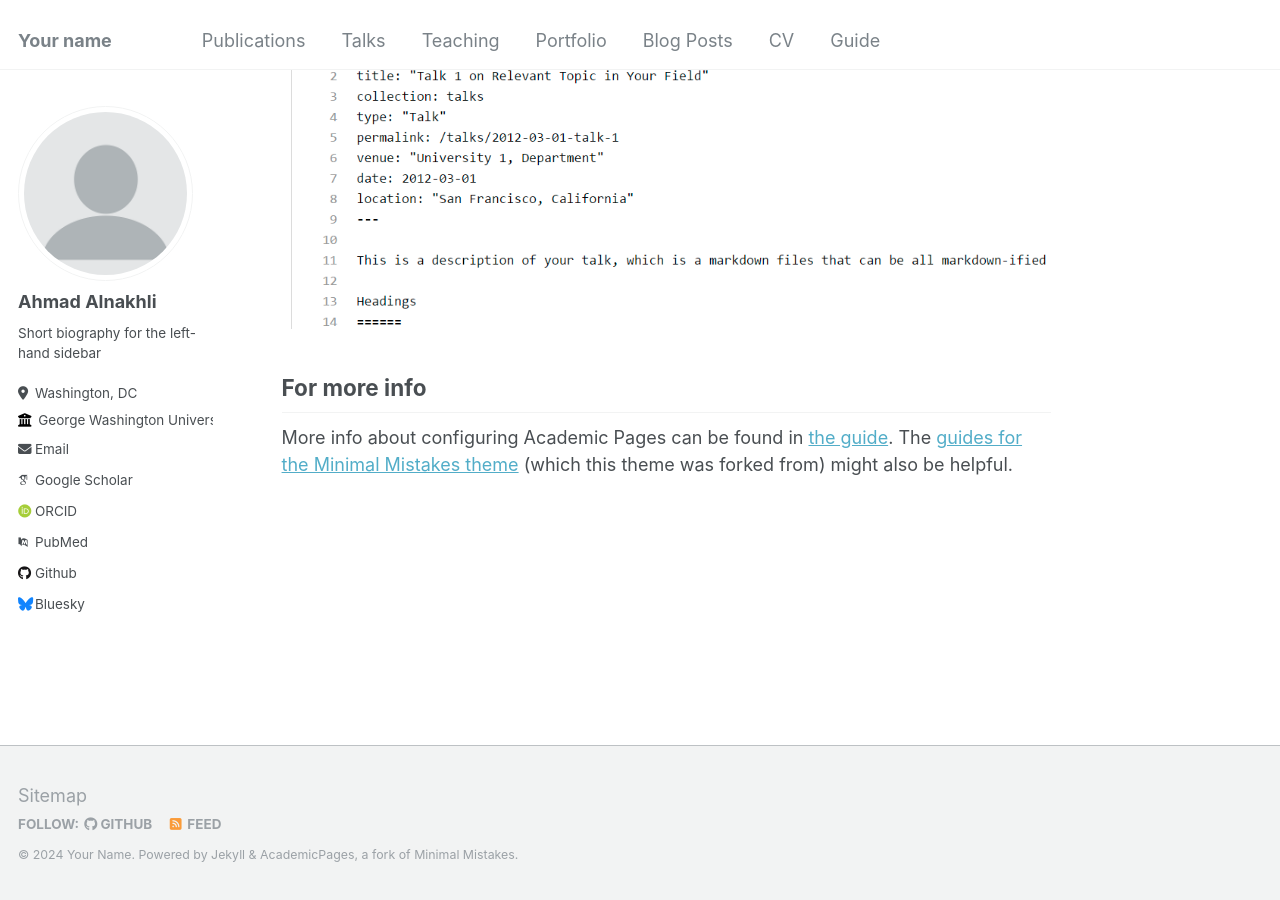
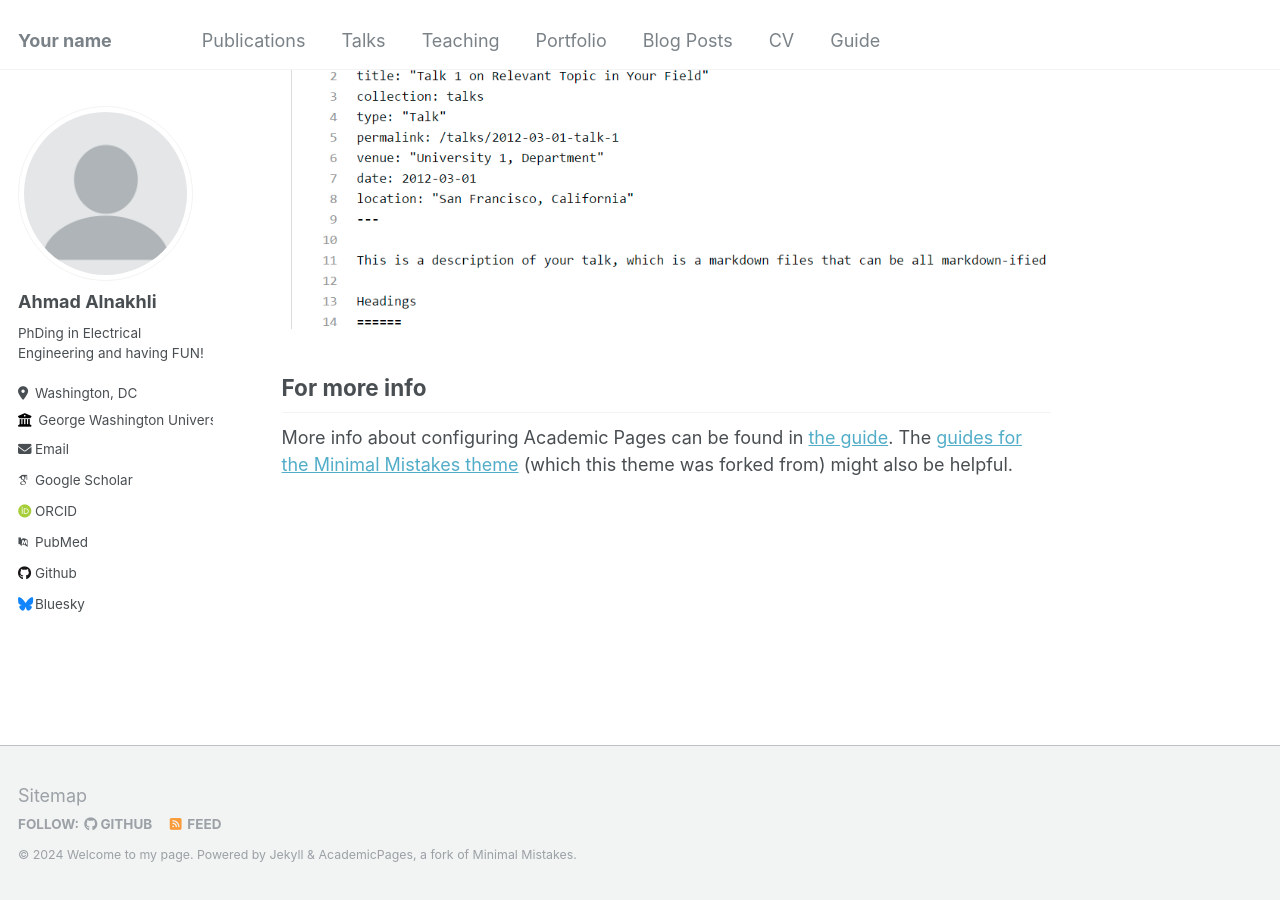
Before and after one commit to nakhliaah/github.io, a Jekyll site: the page built from _pages/about.md, in a window 1280 px wide and 900 px high, scrolled down 2660 px. Built offline with Jekyll 4.4.1, drawn with Linux system fonts in a browser that asks for light colours; some web fonts are replaced.

Commit message:
Update _config.yml

```diff
--- a/_config.yml
+++ b/_config.yml
@@ -10,7 +10,7 @@
 locale                   : "en-US"
 title                    : "Your name"
 title_separator          : "-"
-name                     : &name "Your Name"
+name                     : &name "Welcome to my page"
 description              : &description "personal description"
 url                      : https://academicpages.github.io # the base hostname & protocol for your site e.g. "https://mmistakes.github.io"
 baseurl                  : "" # the subpath of your site, e.g. "/blog"
@@ -24,11 +24,11 @@ author:
   avatar           : "profile.png"
   name             : "Ahmad Alnakhli"
   pronouns         : # example: "she/her"
-  bio              : "Short biography for the left-hand sidebar"
+  bio              : "PhDing in Electrical Engineering and having FUN!"
   location         : "Washington, DC"
   employer         : "George Washington University"
   uri              : # URL
-  email            : "none@example.org"
+  email            : "nakhliaah@gmail.com"
 
   # Academic websites
   arxiv            : # URL - Update with the correct link to your profile
```
